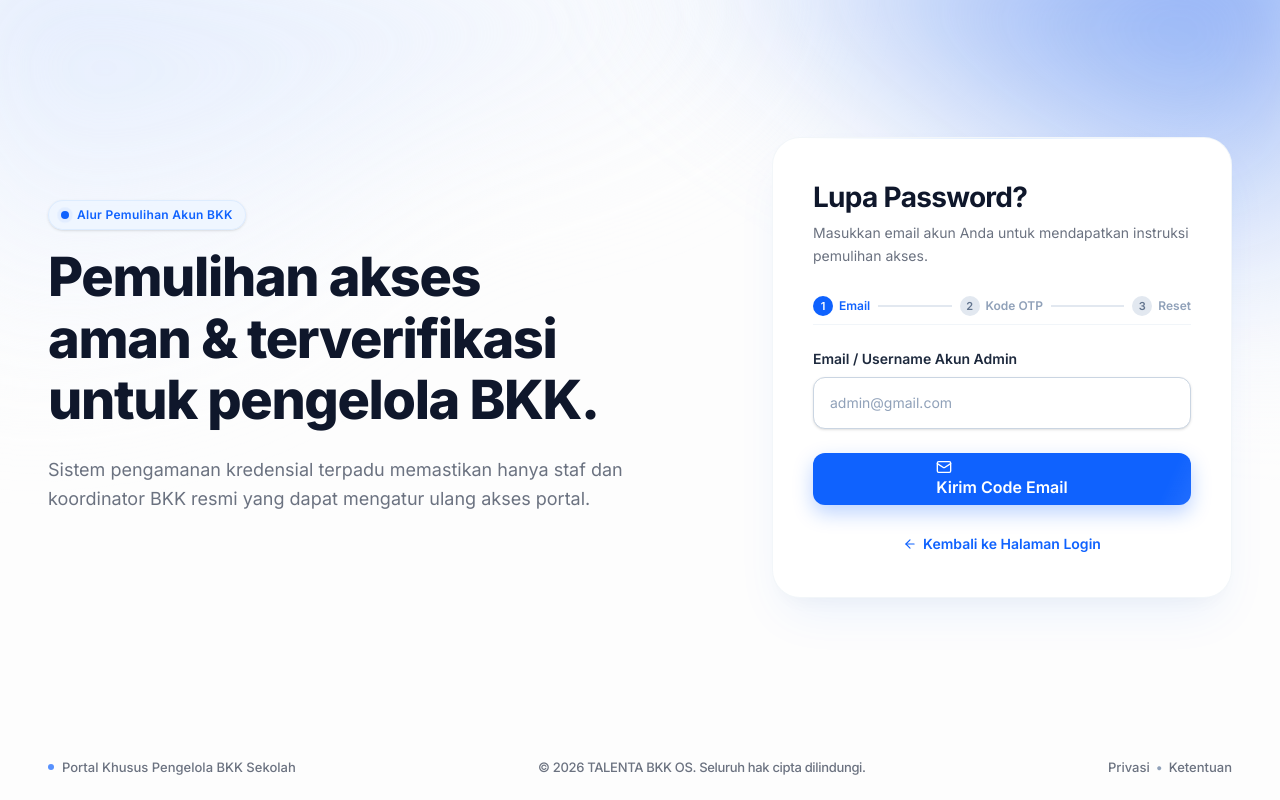
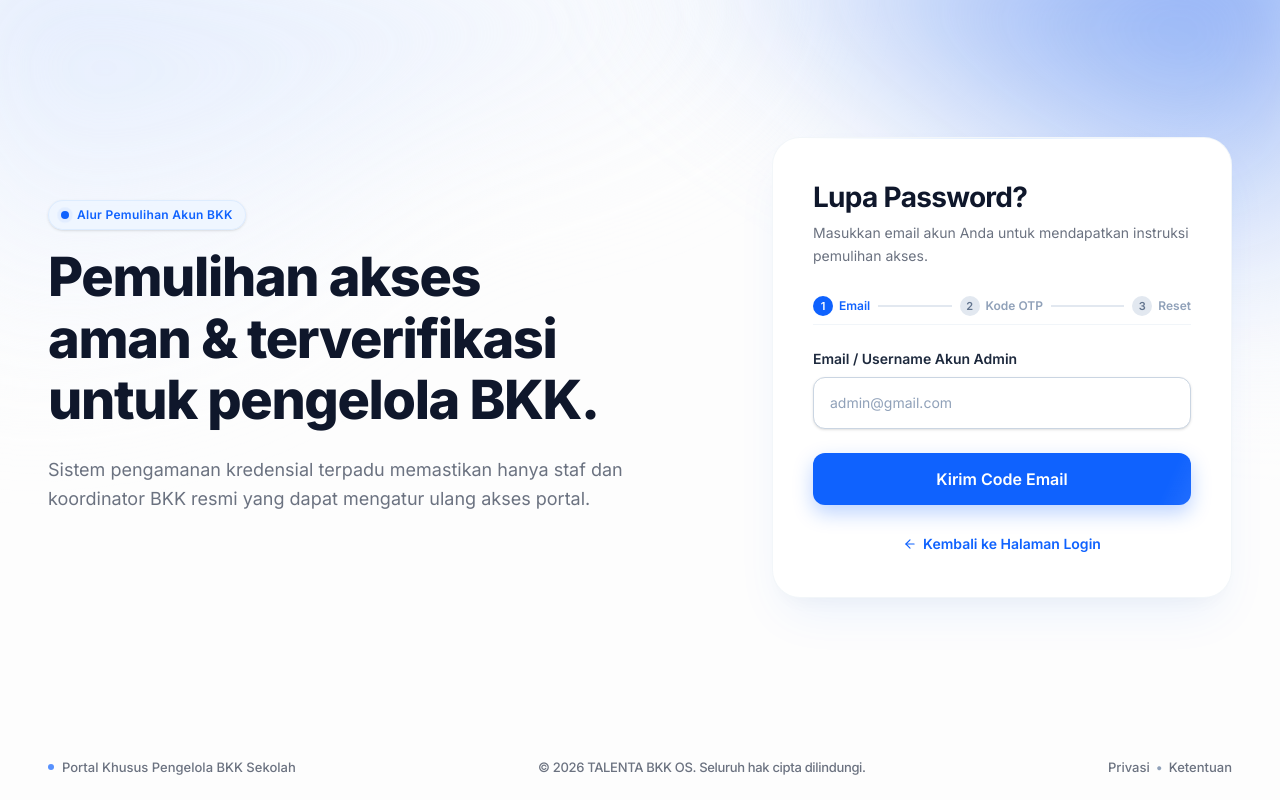
Before and after one commit to fheyri/Talenta-FE-PHP, a Next.js app: page /forgot-password in a window 1280 px wide. Built offline with nearby package versions, Linux system fonts and the light colour scheme.

Commit message:
fix: remove icons from PrimaryButton and fix centered text alignment matching reference

```diff
--- a/src/app/forgot-password/page.tsx
+++ b/src/app/forgot-password/page.tsx
@@ -24,9 +24,6 @@ import {
   AlertCircle,
   CheckCircle2,
   ArrowLeft,
-  Mail,
-  KeyRound,
-  ShieldCheck,
   RotateCcw,
 } from "lucide-react";
 import { motion, AnimatePresence } from "framer-motion";
@@ -376,7 +373,6 @@ export default function ForgotPasswordPage() {
                   isLoading={isSubmittingEmail}
                   loadingText="Mengirimkan Kode..."
                 >
-                  <Mail className="w-4 h-4 mr-1" />
                   Kirim Code Email
                 </PrimaryButton>
               </div>
@@ -451,7 +447,6 @@ export default function ForgotPasswordPage() {
                   isLoading={isSubmittingOtp}
                   loadingText="Memverifikasi OTP..."
                 >
-                  <KeyRound className="w-4 h-4 mr-1" />
                   Verifikasi OTP
                 </PrimaryButton>
               </div>
@@ -516,7 +511,6 @@ export default function ForgotPasswordPage() {
                   isLoading={isSubmittingReset}
                   loadingText="Menyimpan Kata Sandi..."
                 >
-                  <ShieldCheck className="w-4 h-4 mr-1" />
                   Simpan Kata Sandi Baru
                 </PrimaryButton>
               </div>
--- a/src/components/auth/PrimaryButton.tsx
+++ b/src/components/auth/PrimaryButton.tsx
@@ -24,7 +24,7 @@ export const PrimaryButton: React.FC<PrimaryButtonProps> = ({
       whileTap={disabled || isLoading ? {} : { scale: 0.985 }}
       transition={{ duration: 0.15 }}
       disabled={disabled || isLoading}
-      className={`relative overflow-hidden w-full h-[52px] px-6 rounded-xl bg-[#0F62FE] hover:bg-[#0050E6] text-white font-semibold text-sm sm:text-base flex items-center justify-center gap-2.5 shadow-[0_8px_20px_rgba(15,98,254,0.28)] hover:shadow-[0_12px_28px_rgba(15,98,254,0.38)] disabled:opacity-60 disabled:cursor-not-allowed disabled:shadow-none transition-all duration-200 cursor-pointer focus:outline-none focus:ring-4 focus:ring-[#0F62FE]/25 ${className}`}
+      className={`relative overflow-hidden w-full h-[52px] px-6 rounded-xl bg-[#0F62FE] hover:bg-[#0050E6] text-white font-semibold text-sm sm:text-base flex items-center justify-center shadow-[0_8px_20px_rgba(15,98,254,0.28)] hover:shadow-[0_12px_28px_rgba(15,98,254,0.38)] disabled:opacity-60 disabled:cursor-not-allowed disabled:shadow-none transition-all duration-200 cursor-pointer focus:outline-none focus:ring-4 focus:ring-[#0F62FE]/25 select-none ${className}`}
       {...props}
     >
       {/* Subtle Animated Shimmer Light Sweep */}
@@ -36,12 +36,14 @@ export const PrimaryButton: React.FC<PrimaryButtonProps> = ({
       )}
 
       {isLoading ? (
-        <div className="flex items-center gap-2">
-          <Loader2 className="w-5 h-5 animate-spin text-white" />
+        <div className="flex items-center justify-center gap-2 relative z-10">
+          <Loader2 className="w-5 h-5 animate-spin text-white flex-shrink-0" />
           <span>{loadingText}</span>
         </div>
       ) : (
-        <span className="relative z-10">{children}</span>
+        <span className="relative z-10 inline-flex items-center justify-center gap-2">
+          {children}
+        </span>
       )}
     </motion.button>
   );
```
